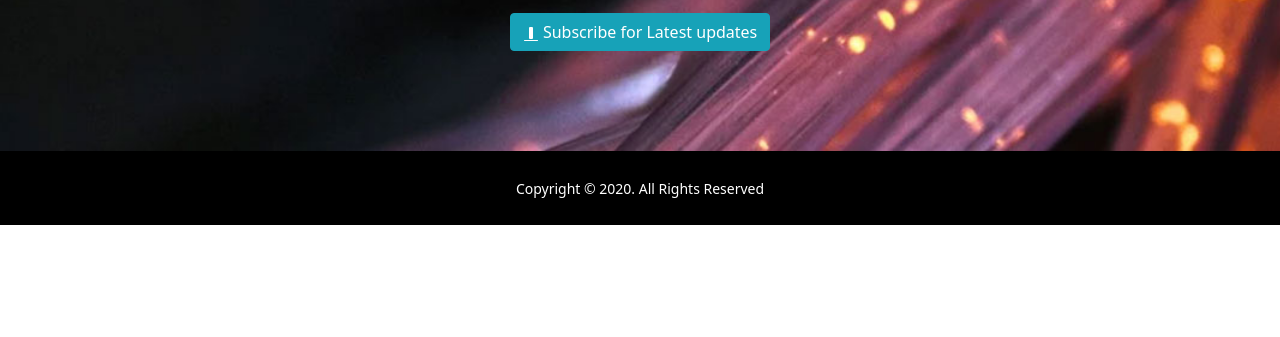
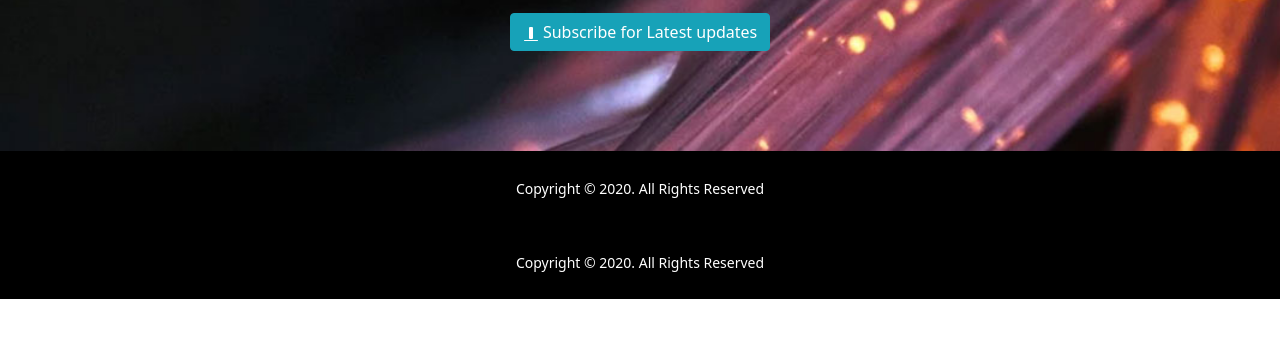
Before and after one commit to abdalhak1m/Blog_Project, a plain HTML site: page index.html in a window 1280 px wide. Shown: the part 329-666 px from the top of the page. Drawn offline with nearby package versions, Linux system fonts and the light colour scheme.

Commit message:
Create footer

```diff
--- a/index.html
+++ b/index.html
@@ -113,6 +113,21 @@
             </div>
         </div>
 
+        <!-- footer -->
+        <footer class="main-footer">
+            <div class="container">
+                <div class="row">
+                    <div class="col-lg-12">
+                        <div class="copy text-center">
+                            <p><small>Copyright &copy; 2020. All Rights Reserved</small></p>
+                        </div>
+                    </div>
+                </div>
+            </div>
+        </footer>
+        <!-- footer -->
+
+
 
     </body>
     <script src="https://cdn.jsdelivr.net/npm/popper.js@1.16.0/dist/umd/popper.min.js" integrity="sha384-Q6E9RHvbIyZFJoft+2mJbHaEWldlvI9IOYy5n3zV9zzTtmI3UksdQRVvoxMfooAo" crossorigin="anonymous"></script>
```
